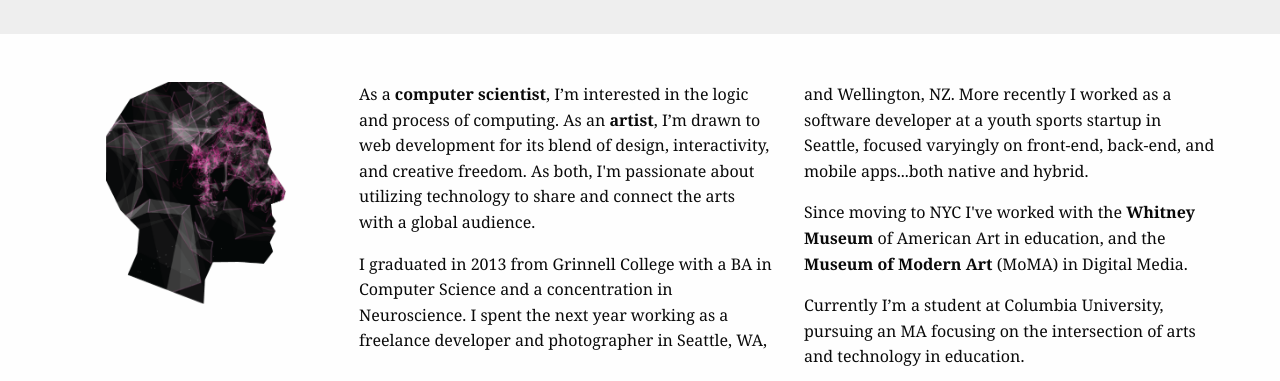
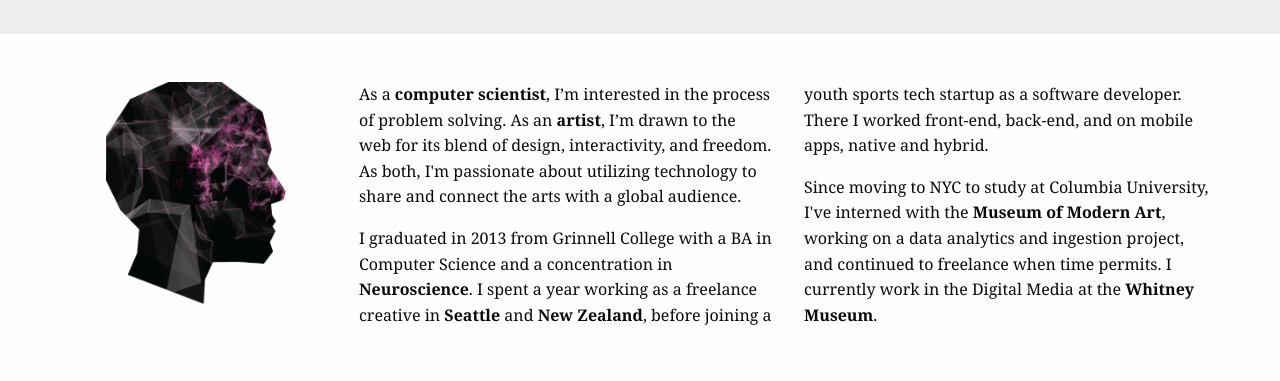
Before and after one commit to brooksco/portfolio, a website: page development.html in a window 1280 px wide. Shown: the part 86-467 px from the top of the page. Drawn offline with Linux system fonts and the light colour scheme.

Commit message:
updated copy on all three pages

```diff
--- a/development.html
+++ b/development.html
@@ -62,14 +62,13 @@
       </div>
 
       <div id="devDescription" class="two-col scene_element_long scene_element--fadein">
-        <p>As a <strong>computer scientist</strong>, I’m interested in the logic and process of computing. As an <strong>artist</strong>, I’m drawn to web development for its blend of design, interactivity, and creative freedom. As both, I'm passionate about utilizing technology to share and connect the arts with a global audience.</p>
+        <p>As a <strong>computer scientist</strong>, I’m interested in the process of problem solving. As an <strong>artist</strong>, I’m drawn to the web for its blend of design, interactivity, and freedom. As both, I'm passionate about utilizing technology to share and connect the arts with a global audience.</p>
 
-        <p>I graduated in 2013 from Grinnell College with a BA in Computer Science and a concentration in Neuroscience. I spent the next year working as a freelance developer and photographer in Seattle, WA, and Wellington, NZ. More recently I worked as a software developer at a youth sports startup in Seattle, focused varyingly on front-end, back-end, and mobile apps...both native and hybrid.</p>
+        <p>I graduated in 2013 from Grinnell College with a BA in Computer Science and a concentration in <strong>Neuroscience</strong>. I spent a year working as a freelance creative in <strong>Seattle</strong> and <strong>New Zealand</strong>, before joining a youth sports tech startup as a software developer. There I worked front-end, back-end, and on mobile apps, native and hybrid.</p>
 
-        <p>Since moving to NYC I've worked with the <strong>Whitney Museum</strong> of American Art in education, and the <strong>Museum of Modern Art</strong> (MoMA) in Digital Media.</p>
+        <p>Since moving to NYC to study at Columbia University, I've interned with the <strong>Museum of Modern Art</strong>, working on a data analytics and ingestion project, and continued to freelance when time permits. I currently work in the Digital Media at the <strong>Whitney Museum</strong>.</p>
+      </div>
 
-        <p>Currently I’m a student at Columbia University, pursuing an MA focusing on the intersection of arts and technology in education.</p>
-      </div>
     </div>
 
   </div>
```
Also changed, not shown: about.html (+2 -2 lines), photography.html (+1 -1 lines). Lines whose indentation alone changed are shown as unchanged.
